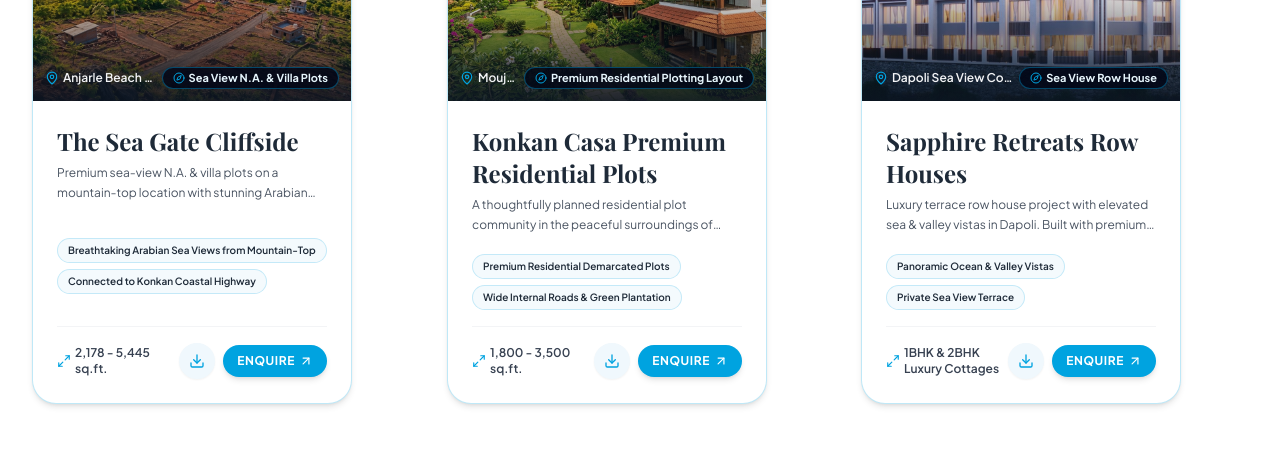
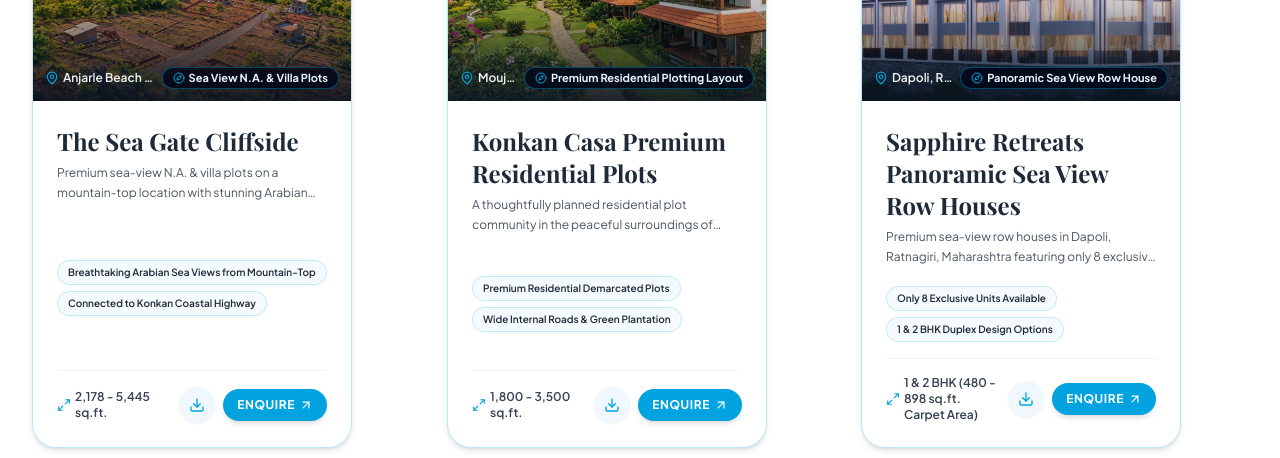
Before and after one commit to neuronexuspvtltd/kokan-nirvana-, a React (Vite) app: page / in a window 1280 px wide. Shown: the part 3669-4127 px from the top of the page. Built offline with nearby package versions, Linux system fonts and the light colour scheme; no server answers; a web font is replaced by a local one.

Commit message:
Update Sapphire Retreats card details, title, carpet area (480-898 sq.ft.), 8 exclusive units, features and overview

```diff
--- a/src/data/websiteData.js
+++ b/src/data/websiteData.js
@@ -202,18 +202,25 @@ export const PROPERTIES_DATA = [
   },
   {
     id: "sapphire-retreats",
-    title: "Sapphire Retreats Row Houses",
-    location: "Dapoli Sea View Corridor",
-    type: "Sea View Row House",
+    title: "Sapphire Retreats Panoramic Sea View Row Houses",
+    location: "Dapoli, Ratnagiri, Maharashtra",
+    type: "Panoramic Sea View Row House",
     category: "Sea View Bungalow",
-    plotArea: "1BHK & 2BHK Luxury Cottages",
+    plotArea: "1 & 2 BHK (480 - 898 sq.ft. Carpet Area)",
     startingPrice: "On Request",
     image: "/properties/sapphire_retreats/rowhouse.jpeg",
     gallery: [
       "/properties/sapphire_retreats/rowhouse.jpeg",
     ],
-    features: ["Panoramic Ocean & Valley Vistas", "Private Sea View Terrace", "High Spec Construction", "100% Clear Title", "Gated Security Community"],
-    description: "Luxury terrace row house project with elevated sea & valley vistas in Dapoli. Built with premium RCC structure, ceramic tile finishes, and private sea view balconies.",
+    features: [
+      "Only 8 Exclusive Units Available",
+      "1 & 2 BHK Duplex Design Options",
+      "Panoramic Arabian Sea View & Private Terrace",
+      "Modern Kitchen, Dining & Spacious Living Area",
+      "Premium High-Spec Construction Quality",
+      "Gated Security Community",
+    ],
+    description: "Premium sea-view row houses in Dapoli, Ratnagiri, Maharashtra featuring only 8 exclusive units. Designed in 1 & 2 BHK duplex layouts with 480-898 sq.ft. carpet area, private sea-view terraces, panoramic Arabian Sea vistas, modern kitchen & dining spaces, and high-spec construction quality.",
   },
   {
     id: "orchard-estate",
```
Also changed, not shown: 2 other files (tests, documents, lock files or other folders).
